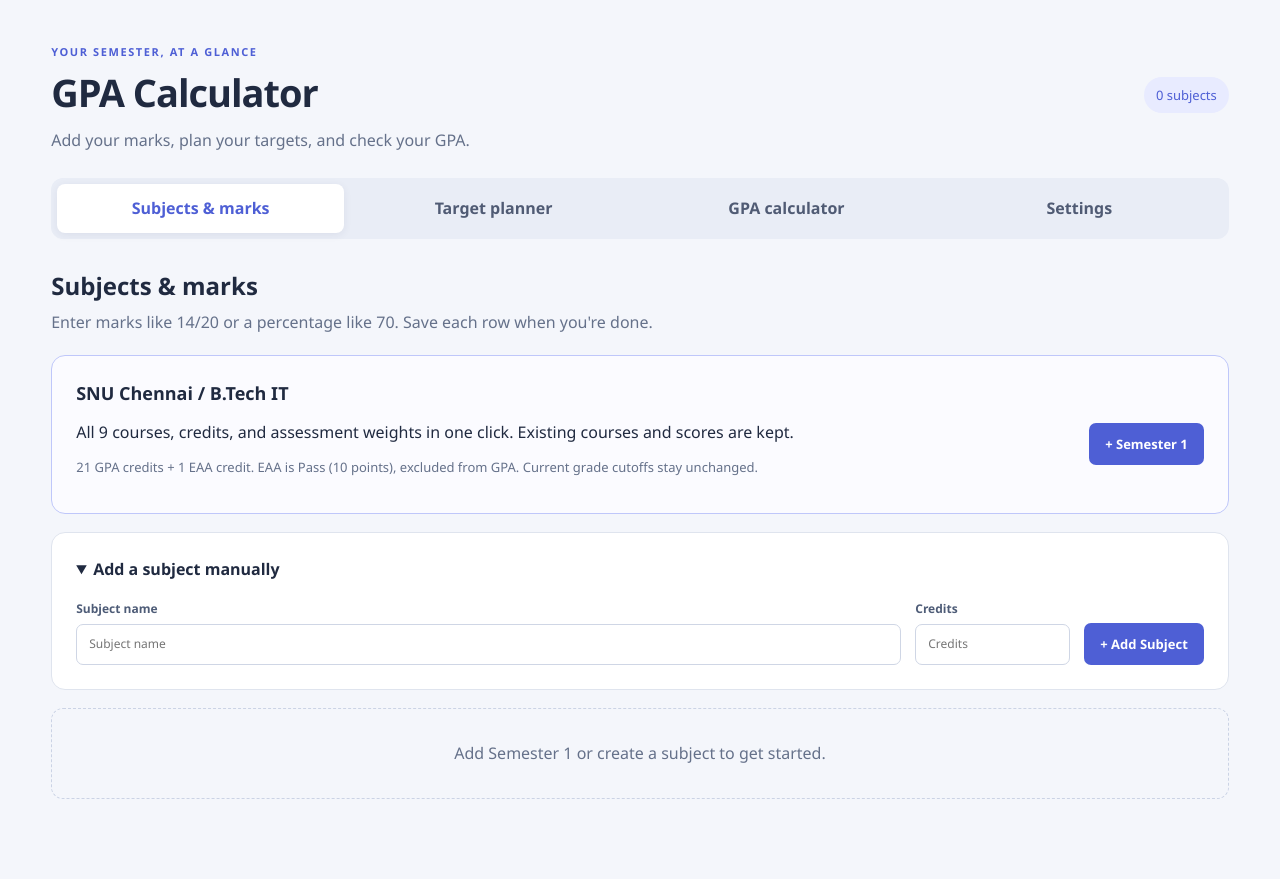
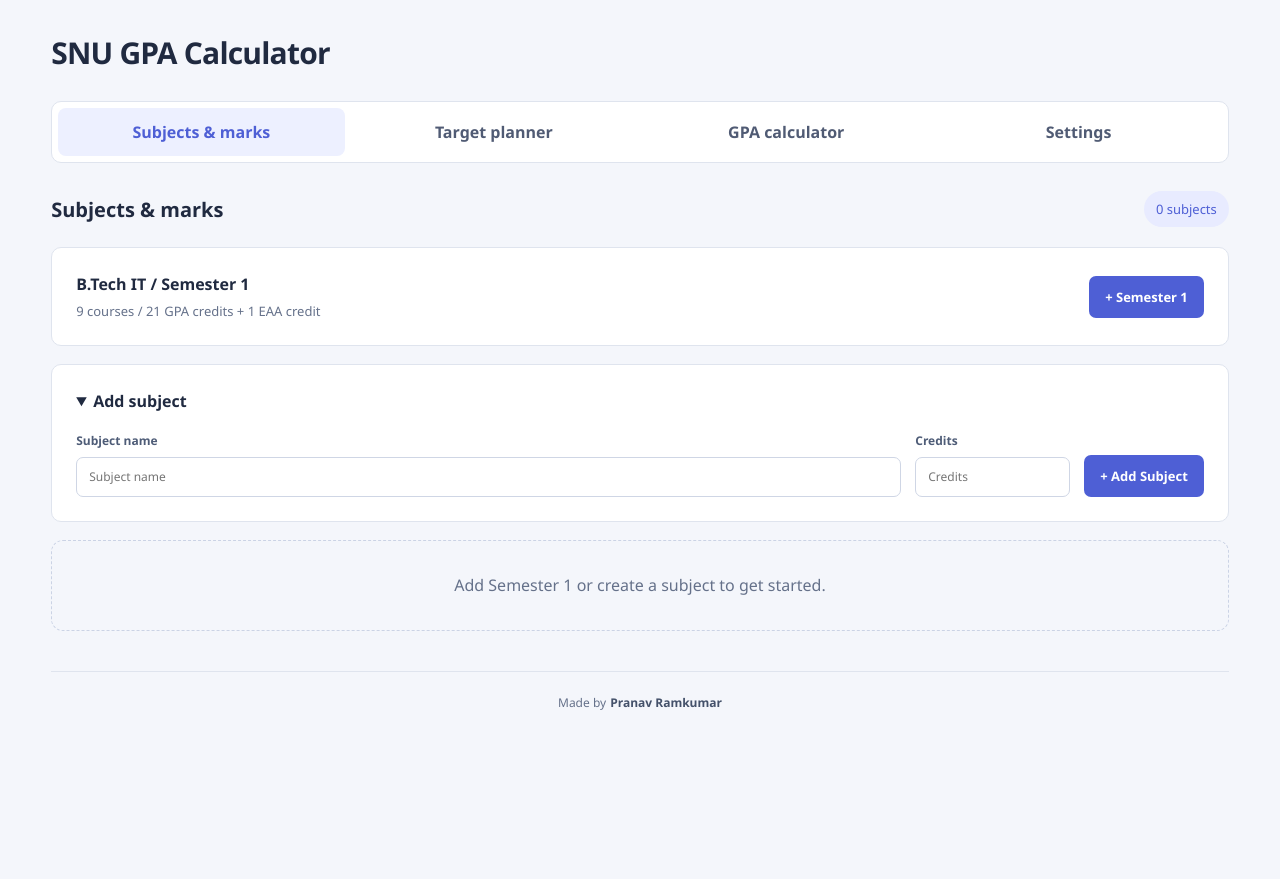
Before and after one commit to pranavrmkr/gpa-calc, a Flask app: page / in a window 1280 px wide. After the commit the page ends 710 px from the top, so only its background shows below. Run offline with Flask 3, Linux system fonts and the light colour scheme; data comes from the database, SQL or seed files in the repository.

Commit message:
giving myself credit

```diff
--- a/static/css/style.css
+++ b/static/css/style.css
@@ -3,25 +3,23 @@
 body { margin: 0; font-family: 'Segoe UI', Arial, sans-serif; background: #f4f6fb; color: #202a40; line-height: 1.55; }
 .container { width: min(1180px, 92%); margin: auto; padding-bottom: 48px; }
 h1, h2, h3, p { margin: 0; }
-h1 { font-size: clamp(28px, 4vw, 38px); letter-spacing: -1px; }
-h2 { font-size: 24px; } h3 { font-size: 18px; }
+h1 { font-size: clamp(24px, 3vw, 30px); letter-spacing: -0.8px; font-weight: 650; }
+h2 { font-size: 20px; font-weight: 650; } h3 { font-size: 16px; font-weight: 650; }
 a { color: var(--primary); }
 .page-header, .panel-heading, .section-heading { display: flex; justify-content: space-between; align-items: center; gap: 20px; }
-.page-header { padding: 38px 0 26px; }
-.page-header p, .panel-heading p { margin-top: 6px; color: var(--muted); }
-.eyebrow { color: var(--primary); letter-spacing: 1.6px; font-size: 11px; font-weight: 700; }
+.page-header { padding: 30px 0 24px; }
 .count-label { padding: 8px 12px; background: #e8ebff; color: var(--primary); border-radius: 20px; white-space: nowrap; font-size: 13px; }
-.menu { display: flex; gap: 6px; padding: 6px; background: #e9edf6; border-radius: 12px; margin-bottom: 28px; }
+.menu { display: flex; gap: 6px; padding: 6px; background: white; border: 1px solid var(--border); border-radius: 10px; margin-bottom: 28px; }
 .menu a { flex: 1; text-decoration: none; padding: 12px; text-align: center; border-radius: 8px; color: #505b74; font-weight: 600; }
-.menu a[aria-selected="true"] { background: white; color: var(--primary); box-shadow: 0 2px 8px #24305b12; }
+.menu a[aria-selected="true"] { background: #edf0ff; color: var(--primary); }
 .panel-heading { margin-bottom: 20px; }
 [data-panel] { margin-bottom: 32px; scroll-margin-top: 24px; }
 [hidden] { display: none !important; }
-.card { background: white; border: 1px solid var(--border); border-radius: 14px; padding: 24px; margin-bottom: 18px; }
+.card { background: white; border: 1px solid var(--border); border-radius: 10px; padding: 24px; margin-bottom: 18px; }
 .card p { margin: 12px 0; }
 .card > form { margin-top: 18px; }
 .card > form:first-child { margin-top: 0; }
-.semester-preset { display: flex; justify-content: space-between; align-items: center; gap: 24px; border-color: #bfc7fa; background: #fbfbff; }
+.semester-preset { display: flex; justify-content: space-between; align-items: center; gap: 24px; border-color: var(--border); background: white; }
 .semester-preset form { flex-shrink: 0; }
 .muted { color: var(--muted); font-size: 13px; }
 summary { cursor: pointer; font-weight: 650; }
@@ -71,7 +69,7 @@ th { color: var(--muted); font-size: 12px; }
 button:focus-visible, a:focus-visible, input:focus-visible, textarea:focus-visible, summary:focus-visible { outline: 3px solid #7586ef; outline-offset: 3px; }
 @media (max-width: 760px) {
     .menu { flex-wrap: wrap; } .menu a { flex: 1 1 40%; font-size: 13px; padding: 10px; }
-    .card { padding: 18px; } .page-header { align-items: start; } .count-label { display: none; }
+    .card { padding: 18px; } .page-header { align-items: start; }
     .semester-preset, .panel-heading, .subject-tools { flex-wrap: wrap; }
     .subject-tools > form.grow { flex-basis: 100%; }
     .assessment-row { align-items: start; flex-wrap: wrap; }
@@ -84,3 +82,20 @@ button:focus-visible, a:focus-visible, input:focus-visible, textarea:focus-visib
 
 .save-status { position: fixed; bottom: 20px; right: 20px; max-width: min(440px, calc(100vw - 40px)); padding: 14px 20px; background: #243951; color: white; border-radius: 10px; box-shadow: 0 6px 26px #17253b33; z-index: 20; font-size: 14px; }
 .save-status.is-error { background: #a32c36; }
+
+.subject-edit { margin-top: 20px; padding: 12px 0; border-bottom: 1px solid var(--border); }
+.subject-edit > summary, .input-help > summary { color: var(--muted); font-size: 12px; font-weight: 500; }
+.input-help { margin: 14px 0; font-size: 13px; color: var(--muted); }
+.input-help p { max-width: 760px; }
+.subject-card > summary { padding-right: 12px; }
+.subject-card[open] > summary { padding-bottom: 8px; }
+.semester-preset p { margin: 4px 0 0; }
+.semester-preset > form { margin-top: 0; }
+.site-footer { display: flex; justify-content: center; gap: 4px; margin-top: 40px; padding: 22px 0 0; border-top: 1px solid var(--border); font-size: 12px; color: var(--muted); }
+.site-footer strong { color: #44516a; font-weight: 600; }
+@media (max-width: 760px) {
+    .subject-card summary > span { display: block; }
+    .subject-card summary > .muted { margin-top: 4px; }
+    .semester-preset { gap: 14px; }
+    .semester-preset > form { width: 100%; }
+}
--- a/templates/error.html
+++ b/templates/error.html
@@ -1,7 +1,7 @@
 <!DOCTYPE html>
 <html lang="en">
 <head><meta charset="UTF-8"><meta name="viewport" content="width=device-width, initial-scale=1.0">
-<title>{{ code }} - GPA Calculator</title>
+<title>{{ code }} - SNU GPA Calculator</title>
 <link rel="stylesheet" href="{{ url_for('static', filename='css/style.css') }}"></head>
 <body><main class="container"><section class="card error-card">
 <h1>{{ code }}</h1><p>{{ message }}</p><a href="{{ url_for('home') }}">Back to calculator</a>
--- a/templates/index.html
+++ b/templates/index.html
@@ -6,16 +6,14 @@
 <head>
     <meta charset="UTF-8">
     <meta name="viewport" content="width=device-width, initial-scale=1.0">
-    <title>GPA Calculator</title>
+    <title>SNU GPA Calculator</title>
     <link rel="stylesheet" href="{{ url_for('static', filename='css/style.css') }}">
     <script src="{{ url_for('static', filename='js/app.js') }}" defer></script>
 </head>
 <body>
 <main class="container" id="calculator">
     <header class="page-header">
-        <div><span class="eyebrow">YOUR SEMESTER, AT A GLANCE</span><h1>GPA Calculator</h1>
-        <p>Add your marks, plan your targets, and check your GPA.</p></div>
-        <span class="count-label">{{ subjects | length }} subjects</span>
+        <h1>SNU GPA Calculator</h1>
     </header>
     <nav class="menu" aria-label="Calculator menus">
         <a href="#subjects" data-tab="subjects">Subjects &amp; marks</a>
@@ -29,16 +27,16 @@
     </div>
 
     <section id="subjects" data-panel aria-labelledby="subjects-heading">
-        <div class="panel-heading"><div><h2 id="subjects-heading">Subjects &amp; marks</h2>
-        <p>Enter marks like 14/20 or a percentage like 70. Save each row when you're done.</p></div></div>
+        <div class="panel-heading"><h2 id="subjects-heading">Subjects &amp; marks</h2>
+            <span class="count-label">{{ subjects | length }} subjects</span>
+        </div>
         <section class="card semester-preset">
-            <div><h3>SNU Chennai / B.Tech IT</h3>
-            <p>All 9 courses, credits, and assessment weights in one click. Existing courses and scores are kept.</p>
-            <p class="muted">21 GPA credits + 1 EAA credit. EAA is Pass (10 points), excluded from GPA. Current grade cutoffs stay unchanged.</p></div>
+            <div><h3>B.Tech IT / Semester 1</h3>
+            <p class="muted">9 courses / 21 GPA credits + 1 EAA credit</p></div>
             <form action="{{ url_for('semester_one') }}" method="POST">{{ csrf() }}<button class="primary-button">+ Semester 1</button></form>
         </section>
         <details class="card" id="new-subject" {% if not subjects %}open{% endif %}>
-            <summary>Add a subject manually</summary>
+            <summary>Add subject</summary>
             <form action="{{ url_for('add_subject') }}" method="POST" class="form-row">{{ csrf() }}
                 <label class="grow">Subject name<input name="subject" placeholder="Subject name" required></label>
                 <label>Credits<input type="number" name="credits" min="0.01" step="any" placeholder="Credits" required></label>
@@ -48,6 +46,8 @@
         {% for subject in subjects %}
         <details class="card subject-card" id="subject-{{ subject.id }}" {% if loop.first %}open{% endif %}>
             <summary><span>{{ subject.name }}</span><span class="muted">{{ subject.credits }} credits{% if not subject.get('is_cgpa_counted', true) %} / Non-CGPA{% endif %}</span></summary>
+            <details class="subject-edit" id="edit-subject-{{ subject.id }}">
+            <summary>Edit subject</summary>
             <div class="subject-tools">
                 <form action="{{ url_for('update_subject', subject_id=subject.id) }}" method="POST" class="form-row grow">{{ csrf() }}
                     <label class="grow">Subject name<input name="subject" value="{{ subject.name }}" required></label>
@@ -56,10 +56,11 @@
                 </form>
                 <form action="{{ url_for('delete_subject', subject_id=subject.id) }}" method="POST">{{ csrf() }}<button class="delete-button">Delete Subject</button></form>
             </div>
+            </details>
             {% if not subject.get('is_cgpa_counted', true) %}
                 <p>Non-CGPA activity / Pass / 10 points. This credit is excluded from GPA.</p>
             {% else %}
-                <p class="muted">Current total weight: {{ subject.assessments | sum(attribute='weight') | round(2) }}%. Weights must add up to 100%. Leave pending scores blank.</p>
+                <p class="muted">Total weight: {{ subject.assessments | sum(attribute='weight') | round(2) }}% / 100%</p>
                 {% for assessment in subject.assessments %}
                 <div class="assessment-row" id="assessment-{{ subject.id }}-{{ assessment.id }}">
                     <form action="{{ url_for('update_assessment', subject_id=subject.id, assessment_id=assessment.id) }}" method="POST" class="assessment-form">{{ csrf() }}
@@ -73,7 +74,9 @@
                     <form action="{{ url_for('delete_assessment', subject_id=subject.id, assessment_id=assessment.id) }}" method="POST">{{ csrf() }}<button class="delete-button" aria-label="Delete {{ assessment.name }}">Delete</button></form>
                 </div>
                 {% else %}<p>No assessments added.</p>{% endfor %}
-                <p class="muted">Total marks is optional and lets the target planner show marks out of 20, 50, etc. A fraction such as 14/20 fills it automatically. A plain score is always a percentage.</p>
+                <details class="input-help" id="marks-help-{{ subject.id }}"><summary>Marks entry help</summary>
+                    <p>Enter 14/20 or 70 for 70%. Leave pending scores blank. Total marks is optional; add it to see required marks in the target planner.</p>
+                </details>
                 <form action="{{ url_for('add_assessment', subject_id=subject.id) }}" method="POST" class="form-row">{{ csrf() }}
                     <label class="grow">New assessment<input name="assessment" placeholder="Assessment name" required></label>
                     <button class="secondary-button">+ Add Assessment</button>
@@ -84,10 +87,10 @@
     </section>
 
     <section id="targets" data-panel aria-labelledby="targets-heading">
-        <div class="panel-heading"><div><h2 id="targets-heading">Target planner</h2>
-        <p>Set a different final percentage for each subject and see what you need next.</p></div></div>
-        <div class="card tip-card"><p>Each assessment estimate assumes <strong>{{ pending_score }}%</strong> on the other pending assessments. These are separate scenarios, not a combined set of required scores. Change the expected score in <a href="#settings" data-tab="settings">Settings</a>.</p>
-        <p>For the same score across all pending assessments, use the required average. Marks are rounded up to two decimals; round up again if your exam only awards whole marks.</p></div>
+        <div class="panel-heading"><h2 id="targets-heading">Target planner</h2></div>
+        <div class="card tip-card"><p>Other pending assessments are estimated at <strong>{{ pending_score }}%</strong>. <a href="#settings" data-tab="settings">Change in Settings</a></p>
+            <details class="input-help" id="planner-help"><summary>How estimates work</summary><p>Each row is a separate scenario. Use the required average for the same percentage across all pending assessments. Marks round up to two decimals; round up again for exams that award whole marks.</p></details>
+        </div>
         {% for subject in subjects if subject.get('is_cgpa_counted', true) %}
         {% set plan = plans.get(subject.id) %}
         <article class="card" id="target-{{ subject.id }}">
@@ -116,7 +119,7 @@
     </section>
 
     <section id="gpa" data-panel aria-labelledby="gpa-heading">
-        <div class="panel-heading"><div><h2 id="gpa-heading">GPA calculator</h2><p>See your finished grades and where this semester could land.</p></div>
+        <div class="panel-heading"><h2 id="gpa-heading">GPA calculator</h2>
         {% if subjects %}<form action="{{ url_for('calculate') }}" method="POST">{{ csrf() }}<button class="primary-button">Calculate GPA</button></form>{% endif %}</div>
         {% if summary and results %}
             <section class="card results-card">
@@ -145,7 +148,7 @@
     </section>
 
     <section id="settings" data-panel aria-labelledby="settings-heading">
-        <div class="panel-heading"><div><h2 id="settings-heading">Settings</h2><p>Set your defaults and grading scale.</p></div></div>
+        <div class="panel-heading"><h2 id="settings-heading">Settings</h2></div>
         <section class="card"><h3>Default subject target</h3><p>Used by subjects without their own target.</p>
             <form action="{{ url_for('set_target') }}" method="POST" class="form-row">{{ csrf() }}<label>Target percentage<input type="number" name="target" min="0" max="100" step="0.01" value="{{ target }}" required></label><button class="primary-button">Save Target</button></form>
         </section>
@@ -157,10 +160,11 @@
                 <button class="primary-button">Save Settings</button>
             </form>
         </section>
-        <section class="card"><h3>Saved data</h3><p>Your saved marks stay in this browser's semester. Export results from the GPA menu before clearing anything you need to keep.</p>
+        <section class="card"><h3>Saved data</h3><p>Export results from the GPA menu before clearing saved data.</p>
             <form action="{{ url_for('clear') }}" method="POST">{{ csrf() }}<button class="delete-button">Clear All Data</button></form>
         </section>
     </section>
+    <footer class="site-footer">Made by <strong>Pranav Ramkumar</strong></footer>
 </main>
 </body>
 </html>
```
Also changed, not shown: README.md.
